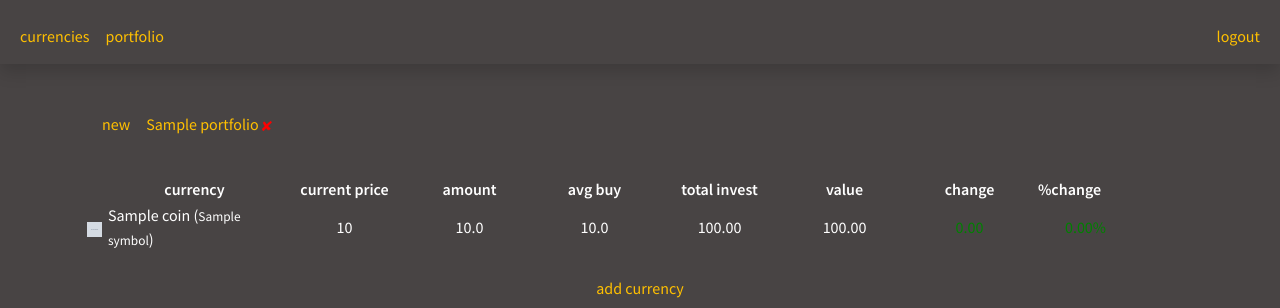
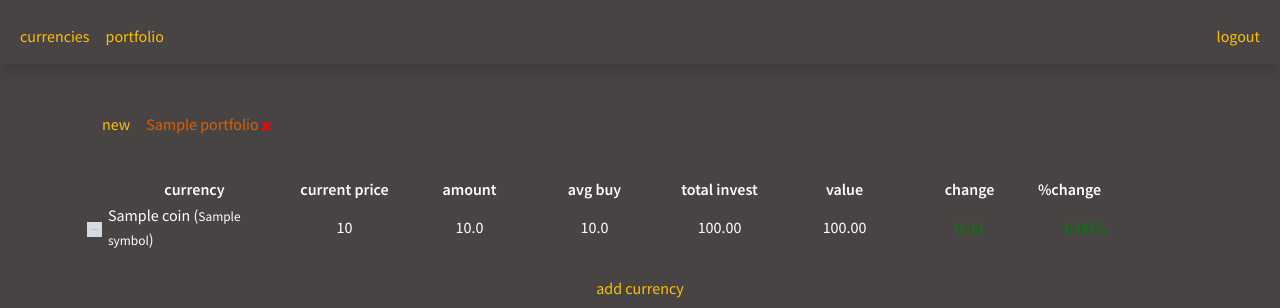
Before and after one commit to markoksb/crypto_portfolio, a Flask app: template templates/portfolio.html in a window 1280 px wide. Shown: the top 308 px of the page. Run offline with Flask 3, Linux system fonts and the light colour scheme; a user stored in the database is signed in; the template is opened without the code that fills it: most values are stand-ins (such as "Sample title", 1, 10 or a date in 2020); grey boxes marked "Sample" are stand-in pictures.

Commit message:
added extra color to better signal the active portfolio

```diff
--- a/static/css/main.css
+++ b/static/css/main.css
@@ -46,6 +46,14 @@ a:hover
     color: #ffc000;
 }
 a.mango:hover
+{
+    color: #cc8000;
+}
+.red
+{
+    color: #dd6000;
+}
+a.red:hover
 {
     color: #cc8000;
 }
--- a/templates/portfolio.html
+++ b/templates/portfolio.html
@@ -19,8 +19,12 @@
             {% for portfolio in portfolios %}
             <li class="nav-item text-nowrap">
                 <div class="nav-link">
-                <a class="no-underline mango" href="/portfolio?pid={{ portfolio.id }}">{{ portfolio.name }}</a>
-                <a href="/delete_portfolio?folio_id={{ portfolio.id }}"><img src="/static/img/cross.png" width="10px" height="10px" alt="remove"></a>
+                {% if portfolio.id == portfolio_id |int %}
+                    <a class="no-underline red" href="/portfolio?folioid={{ portfolio.id }}">{{ portfolio.name }}</a>
+                {% else %}
+                    <a class="no-underline mango" href="/portfolio?folioid={{ portfolio.id }}">{{ portfolio.name }}</a>
+                {% endif %}
+                    <a href="/delete_portfolio?folioid={{ portfolio.id }}"><img src="/static/img/cross.png" width="10px" height="10px" alt="remove"></a>
                 </div>
             </li>
             {% endfor %}
@@ -81,7 +85,7 @@
     </table>
 </div>
 <br>
-<a class="nav-link mango" href="/add_coin?pid={{pid}}">add currency</a>
+<a class="nav-link mango" href="/add_coin?folioid={{portfolio_id}}">add currency</a>
 
 {% endif %}
 {% endblock %}
```
